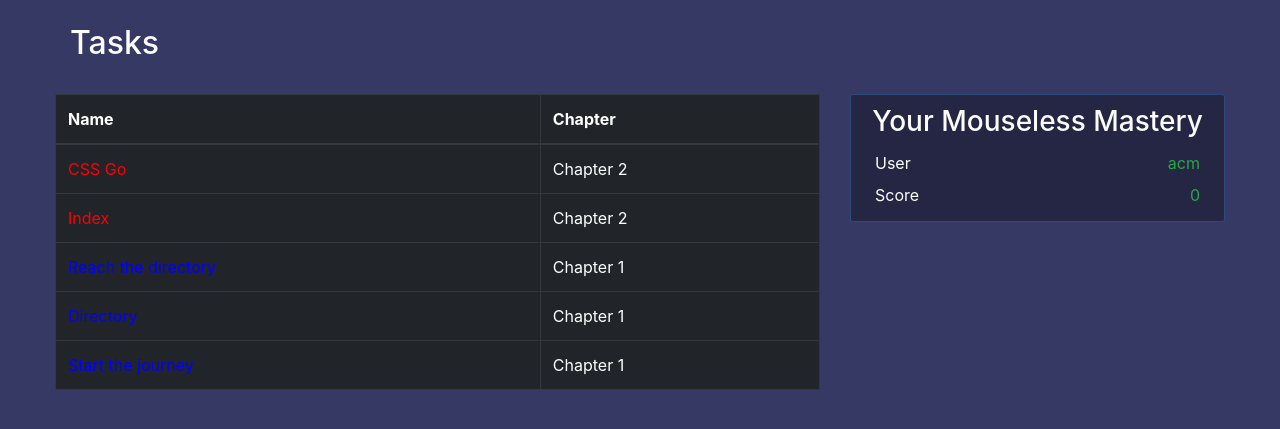
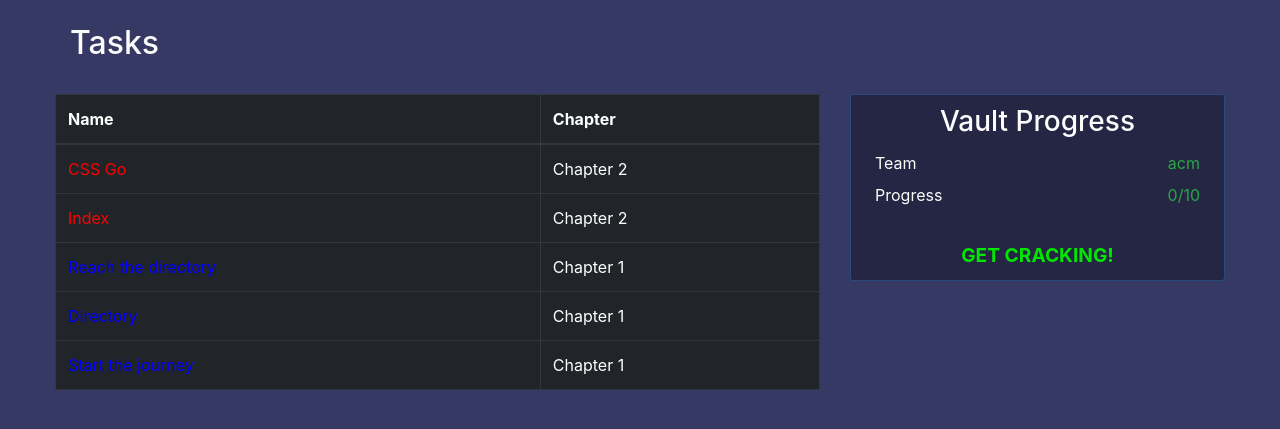
Before and after one commit to anuragkj/crack-the-code, a Django app: template quiz/templates/quiz/task_list.html in a window 1280 px wide. Shown: the part 56-485 px from the top of the page. Run offline with Django 3.2, Linux system fonts and the light colour scheme; the template is opened without the code that fills it: values that come from a table or form of the project are taken from there, others are empty; data comes from the database, SQL or seed files in the repository; both versions use the stored data as it was after the commit; some libraries are stand-ins or nearby versions.

Commit message:
added some vault cracking progress

```diff
--- a/quiz/templates/quiz/leaderboard.html
+++ b/quiz/templates/quiz/leaderboard.html
@@ -13,7 +13,7 @@
     </thead>
     <tbody>
         {% for card in leaderboard %}
-            <tr {% if user == card.user %} class="table-success" {% endif %}>
+            <tr {% if user == card.user %} class="table-success" style="color:var(--gray-dark)" {% endif %}>
                 <td>{{ forloop.counter }}</td>
                 <td>{{ card.user.username }}</td>
                 <td>{{ card.score }}</td>
--- a/quiz/templates/quiz/task_list.html
+++ b/quiz/templates/quiz/task_list.html
@@ -1,5 +1,14 @@
 {% extends "quiz/base.html" %}
+{% load static %}
 {% block content %}
+<style>
+.cipher {
+    text-align: center;
+    font-size: larger;
+    font-weight: bolder;
+    color: rgb(0, 231, 0);
+}
+</style>
 {% load my_custom_filters %}
 <h2>Tasks</h2>
 <div class="row">
@@ -32,14 +41,14 @@
     {% if not user.is_superuser %}
     <div class="col-md-4 pr-0">
         <div class="mb-4 mt-4 d-flex flex-column justify-content-between content-section">
-            <h3 class="align-self-center">Your Mouseless Mastery</h3>
+            <h3 class="align-self-center">Vault Progress</h3>
             <div class="d-flex justify-content-between">
-                <div class="p-1 bd-highlight">User</div>
+                <div class="p-1 bd-highlight">Team</div>
                 <div class="p-1 bd-highlight text-success">{{card.user.username}}</div>
             </div>
             <div class="d-flex justify-content-between">
-                <div class="p-1 bd-highlight">Score</div>
-                <div class="p-1 bd-highlight text-success">{{card.score}}</div>
+                <div class="p-1 bd-highlight">Progress</div>
+                <div class="p-1 bd-highlight text-success">{{card.score}}/{{ tasks | points_summation }}</div>
             </div>
             {% if card.score > 0 %}
             <div class="d-flex justify-content-between">
@@ -47,8 +56,87 @@
                 <div class="p-1 bd-highlight text-success">{{ card.last_time }}</div>
             </div>
             {% endif %}
+            <div style="margin-top:30px">
+                {% if card.score == 0 %}
+                    <div class="cipher">GET CRACKING!</div>
+                {% elif card.score == 10 %}
+                    <div class="cipher">VAULT UNLOCKED!</div>
+                    <img style="width:100%" src="{% static 'winner.png' %}"></img>
+                {% else %}
+                    <div class="cipher">Cracking Underway</div>
+                    <div class="progress">
+                        <div class="progress-bar progress-bar-striped progress-bar-animated" role="progressbar" style={{tasks | width_giver:card.score}}></div>
+                    </div>
+                {% endif %}
+            </div>
         </div>
     </div>
     {% endif %}
 </div>
+<script>
+    window.onload = function () {
+  const links = document.querySelectorAll(".cipher");
+  const solveMilliseconds = 800;
+  const characterSelectionMilliseconds = 40;
+  const delayMilliseconds = 250;
+  const characters = [..."ABCDEFGHIJKLMNOPQRSTUVWXYZ1234567890*#@/*!%&^"];
+
+  const randomArrayElement = (arr) => {
+    return arr[(arr.length * Math.random()) | 0];
+  };
+
+  links.forEach((element) => {
+    element.addEventListener("mouseenter", (e) => {
+      const element = e.target;
+      scrambleText(element);
+      e.preventDefault();
+    });
+  });
+
+  function scrambleText(element) {
+    if (element.classList.contains("active") == false) {
+      let delay = 0;
+      const elementText = element.innerText;
+      const elementCharacters = [...elementText];
+      const lockMilliseconds =
+        delayMilliseconds * elementCharacters.length + solveMilliseconds;
+
+      element.classList.add("active");
+
+      setTimeout(() => {
+        element.classList.remove("active");
+      }, lockMilliseconds);
+
+      elementCharacters.forEach((character, index) => {
+        setTimeout(
+          () => {
+            let intervalId = setInterval(() => {
+              const randomCharacter = randomArrayElement(characters);
+              element.innerText = replaceCharacter(
+                element.innerText,
+                index,
+                randomCharacter
+              );
+
+              setTimeout(() => {
+                clearInterval(intervalId);
+                element.innerText = replaceCharacter(
+                  element.innerText,
+                  index,
+                  elementCharacters[index]
+                );
+              }, solveMilliseconds);
+            }, characterSelectionMilliseconds);
+          },
+          delay === 0 ? (delay += 1) : (delay += delayMilliseconds)
+        );
+      });
+    }
+  }
+
+  function replaceCharacter(str, index, chr) {
+    return `${str.substring(0, index)}${chr}${str.substring(index + 1)}`;
+  }
+};
+</script>
 {% endblock content %}
--- a/quiz/templatetags/my_custom_filters.py
+++ b/quiz/templatetags/my_custom_filters.py
@@ -18,3 +18,17 @@ def user_set(points):
         return math.floor(int(points)/ QUESTIONS_PER_SET) + 1
     except (ValueError, ZeroDivisionError):
         return None
+
+@register.filter
+def points_summation(obj_arr):
+    try:
+        return sum(getattr(item, "points") for item in obj_arr)
+    except:
+        return None
+
+@register.filter
+def width_giver(obj_arr, arg):
+    try:
+        return "width:" + str((int(arg)/sum(getattr(item, "points") for item in obj_arr))*100) + "%"
+    except:
+        return None
```
Also changed, not shown: quiz/views.py (+6 -2 lines), db.sqlite3, static/winner.png (added).
